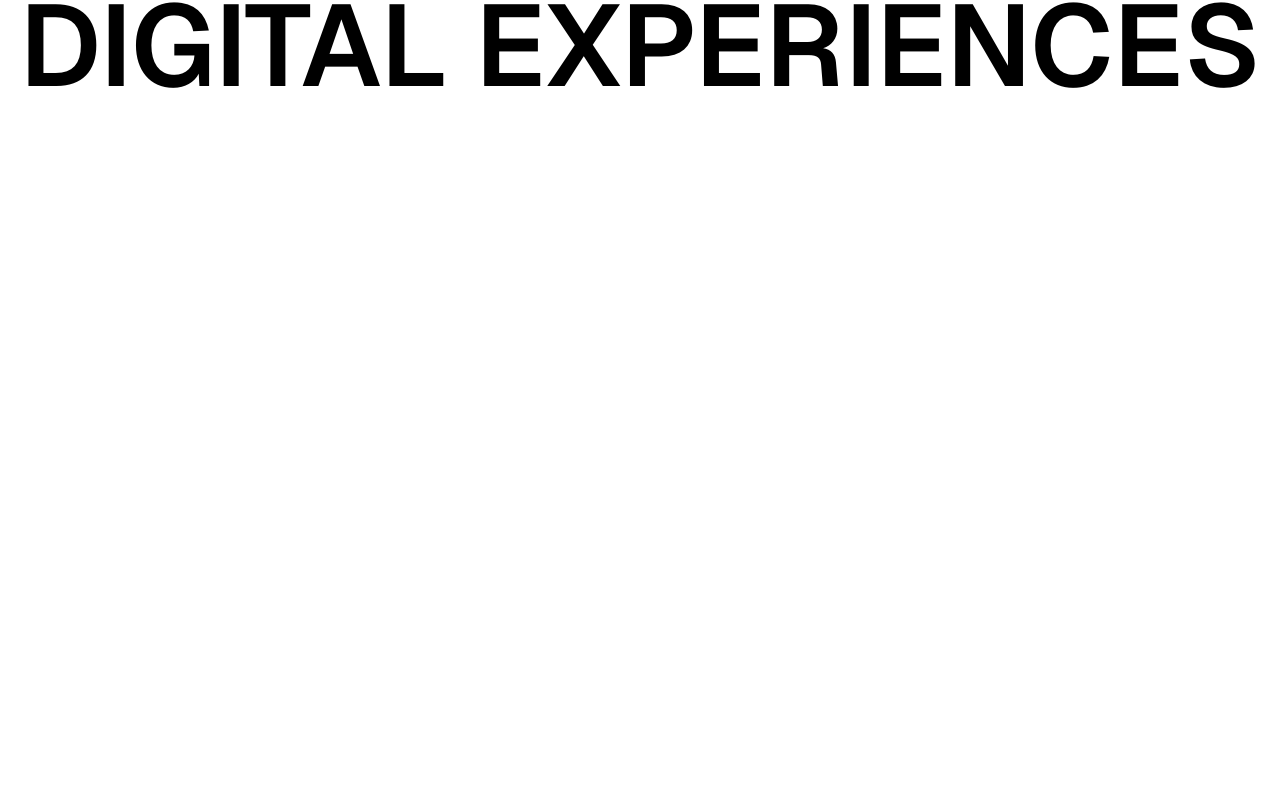
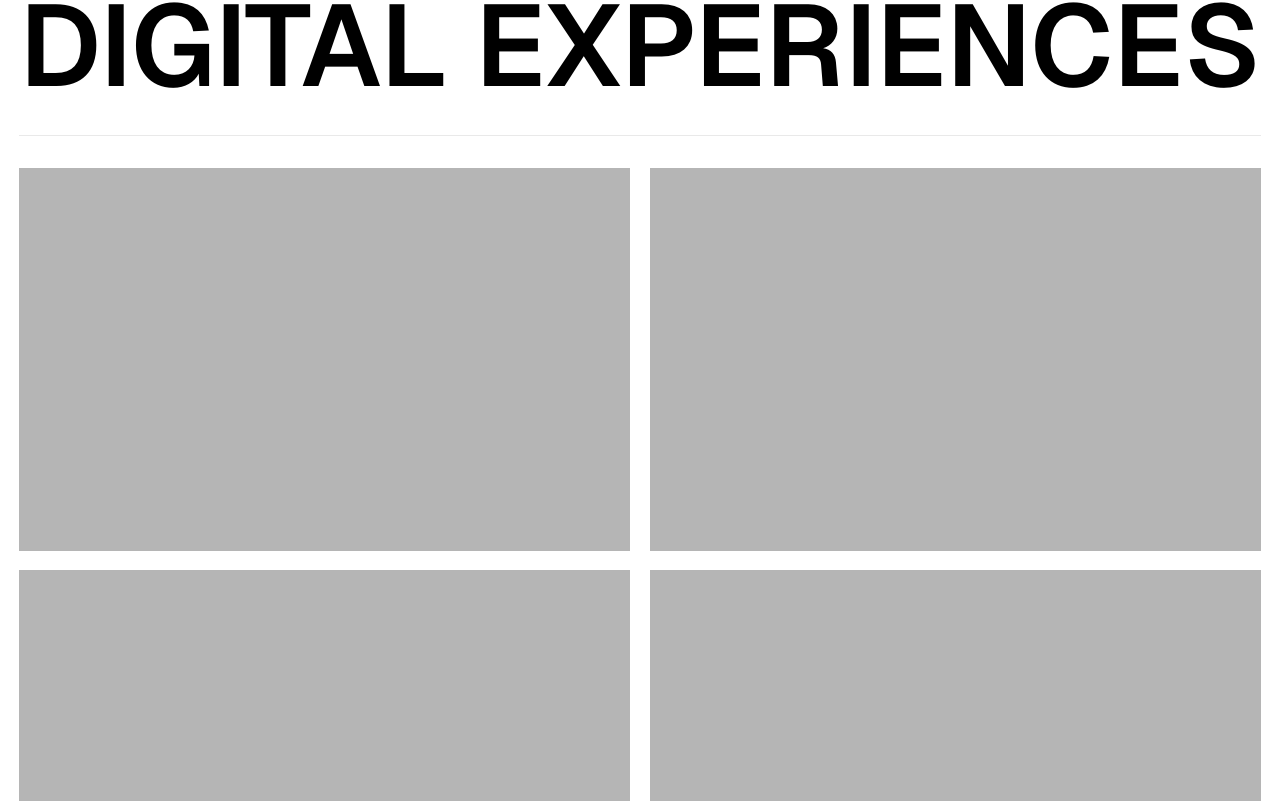
Before and after one commit to andrexxrojas/my-portfolio, a React (Vite) app: page / in a window 1280 px wide. Shown: the part 579-1380 px from the top of the page. Before the commit the page ends 842 px from the top, so only its background shows below. Built offline with nearby package versions, Linux system fonts and the light colour scheme.

Commit message:
Added works section

```diff
--- a/src/App.jsx
+++ b/src/App.jsx
@@ -2,6 +2,7 @@ import styles from "./App.module.css";
 import Nav from "./components/Nav/Nav.jsx";
 import PageLayout from "./components/PageLayout/PageLayout.jsx";
 import HeroSection from "./components/HeroSection/HeroSection.jsx";
+import WorkSection from "./components/WorkSection/Work.jsx";
 
 export default function App() {
     return (
@@ -9,6 +10,7 @@ export default function App() {
             <Nav/>
             <PageLayout>
                 <HeroSection/>
+                <WorkSection/>
             </PageLayout>
         </div>
     )
--- a/src/components/Nav/Nav.module.css
+++ b/src/components/Nav/Nav.module.css
@@ -4,7 +4,7 @@
     display: flex;
     justify-content: space-between;
     align-items: center;
-    position: relative; /* Needed for absolute centering of logo */
+    position: relative;
 }
 
 .left,
--- /dev/null
+++ b/src/components/WorkSection/Work.jsx
@@ -0,0 +1,14 @@
+import styles from "./Work.module.css";
+
+export default function Work() {
+    return (
+        <div className={styles["wrapper"]}>
+            <div className={styles["work-container"]}>
+                <div className={styles["work-box"]}></div>
+                <div className={styles["work-box"]}></div>
+                <div className={styles["work-box"]}></div>
+                <div className={styles["work-box"]}></div>
+            </div>
+        </div>
+    )
+}
--- /dev/null
+++ b/src/components/WorkSection/Work.module.css
@@ -0,0 +1,25 @@
+.wrapper {
+    /*max-width: 1200px;*/
+    /*margin: 0 auto;*/
+    padding-inline: 1.2rem; /* adds left and right spacing */
+}
+
+.work-container {
+    border-top: 1px solid #e9e9e9;
+    border-bottom: 1px solid #e9e9e9;
+
+    padding-block: 2rem;
+    /*padding-inline: 1.2rem;*/
+    display: grid;
+    grid-template-columns: repeat(2, 1fr);
+    gap: 1.2rem;
+}
+
+.work-box {
+    border: 1px solid #b5b5b5;
+    background-color: #b5b5b5;
+
+    aspect-ratio: 16 / 10;
+    margin: 0;
+    padding: 0;
+}
```
